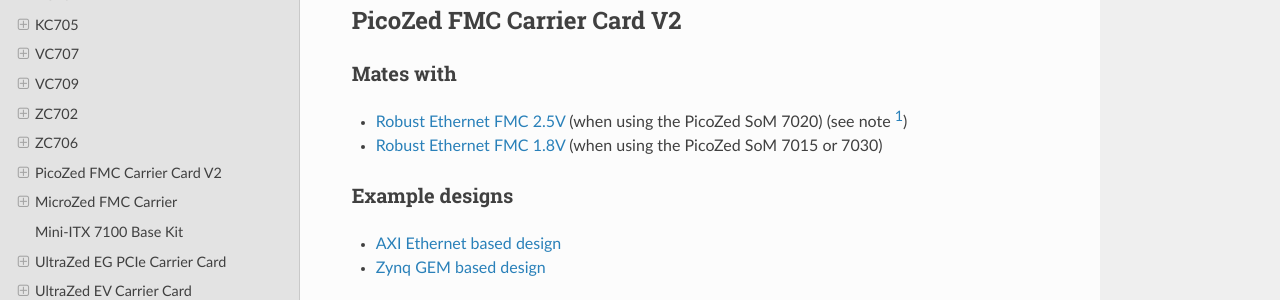
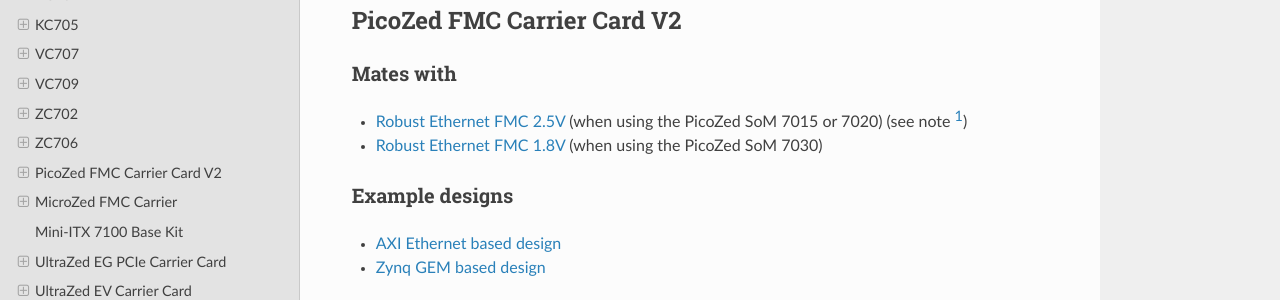
Before and after one commit to fpgadeveloper/ethernetfmc, a Sphinx documentation site: the page built from docs/source/compatiblility.rst, in a window 1280 px wide and 900 px high, scrolled down 6016 px. Shown: the part 146-446 px from the top of the window. Built offline with Sphinx 7.4.7 and the Read the Docs theme 2.0.0, drawn with Linux system fonts in a browser that asks for light colours.

```diff
--- a/docs/source/compatiblility.rst
+++ b/docs/source/compatiblility.rst
@@ -340,9 +340,9 @@ Mates with
 ----------
 
 * `Robust Ethernet FMC 2.5V <https://opsero.com/product/robust-ethernet-fmc/?attribute_supply-voltage-vadj=2.5V>`_
-  (when using the PicoZed SoM 7020) (see note [#f1]_)
+  (when using the PicoZed SoM 7015 or 7020) (see note [#f1]_)
 * `Robust Ethernet FMC 1.8V <https://opsero.com/product/robust-ethernet-fmc/?attribute_supply-voltage-vadj=1.8V>`_
-  (when using the PicoZed SoM 7015 or 7030)
+  (when using the PicoZed SoM 7030)
 
 Example designs
 ---------------
```
